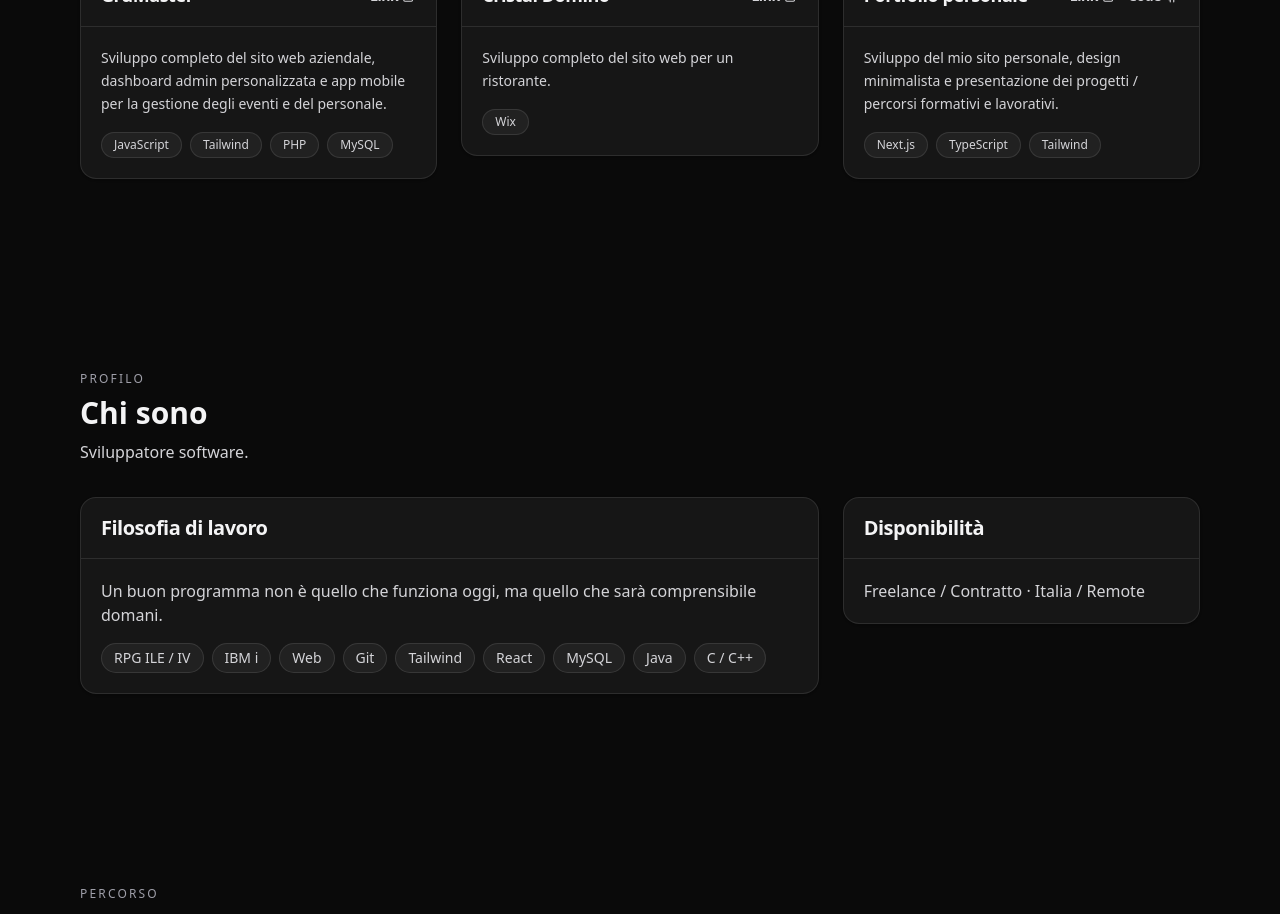
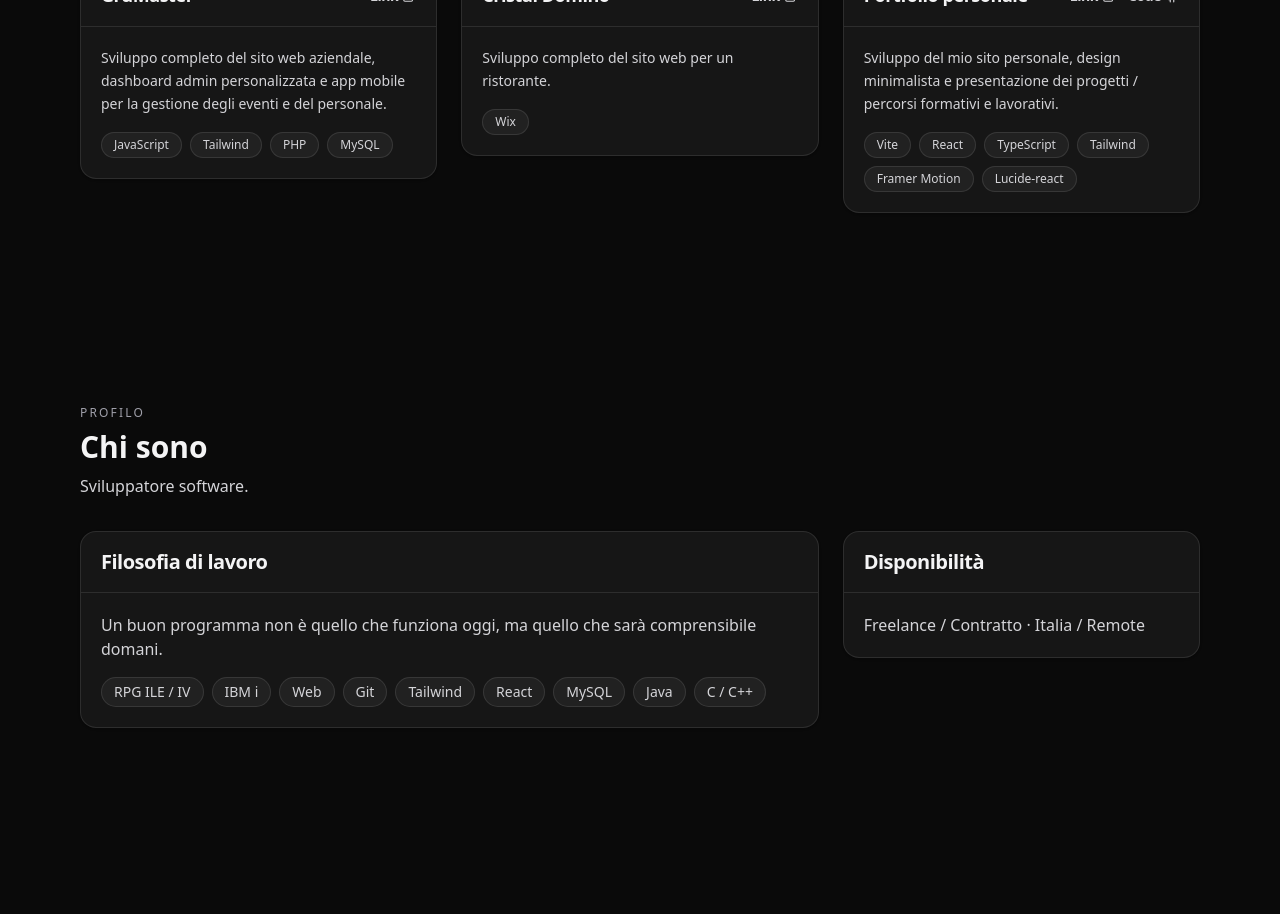
Before and after one commit to hexmont/alemonta.dev, a React (Vite) app: page / in a window 1280 px wide. Shown: the part 1040-1954 px from the top of the page. Built offline with nearby package versions, Linux system fonts and the light colour scheme.

Commit message:
confirmed techs

```diff
--- a/src/data/projects.ts
+++ b/src/data/projects.ts
@@ -21,7 +21,7 @@ export const projects = [
     title: "Portfolio personale",
     description:
       "Sviluppo del mio sito personale, design minimalista e presentazione dei progetti / percorsi formativi e lavorativi.",
-    tech: ["Next.js", "TypeScript", "Tailwind"],
+    tech: ["Vite", "React", "TypeScript", "Tailwind", "Framer Motion", "Lucide-react"],
     image: "/images/portfolio.jpg",
     demo: "https://alemonta.dev",
     repo: "https://github.com/hexmont/alemonta-dev",
```
